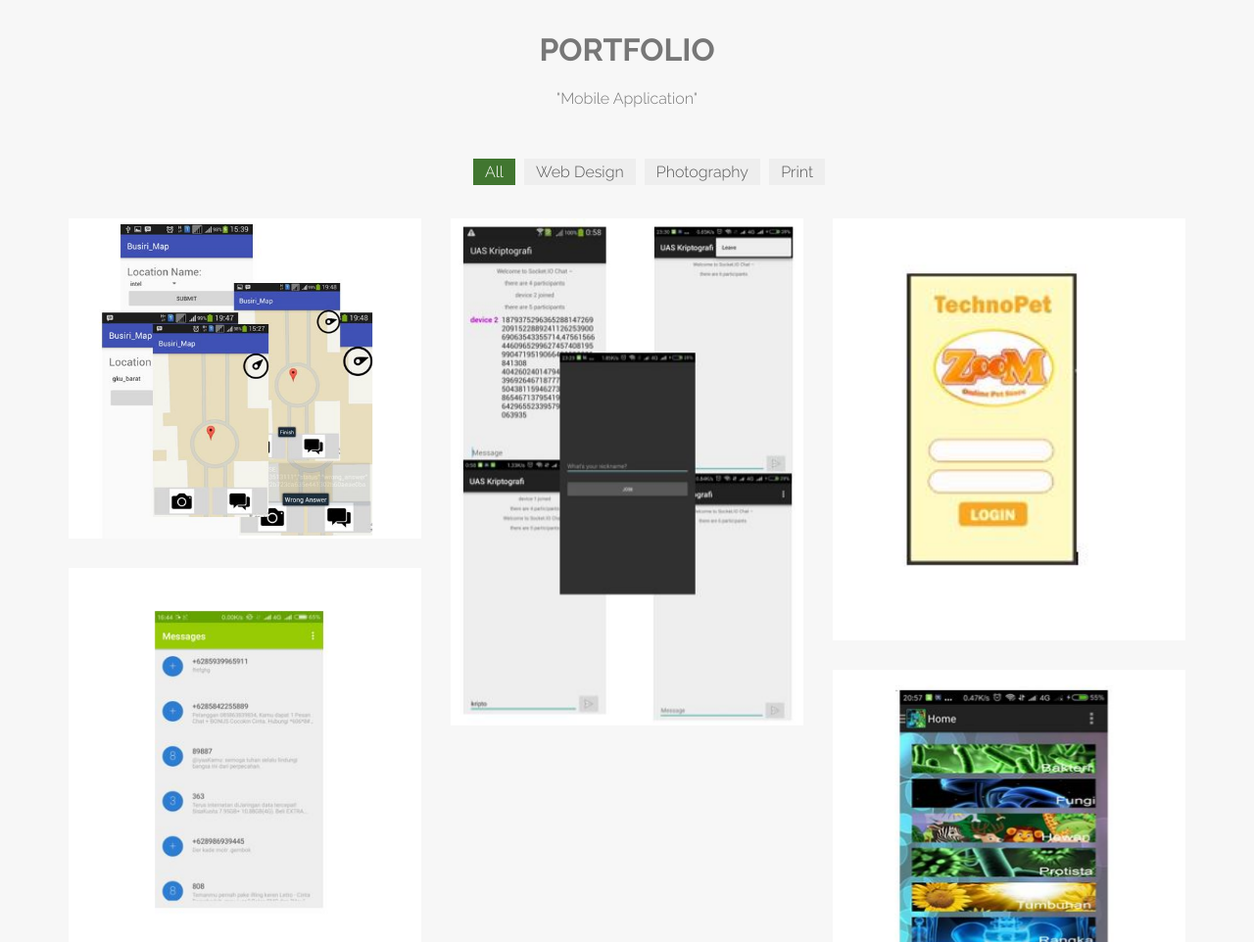
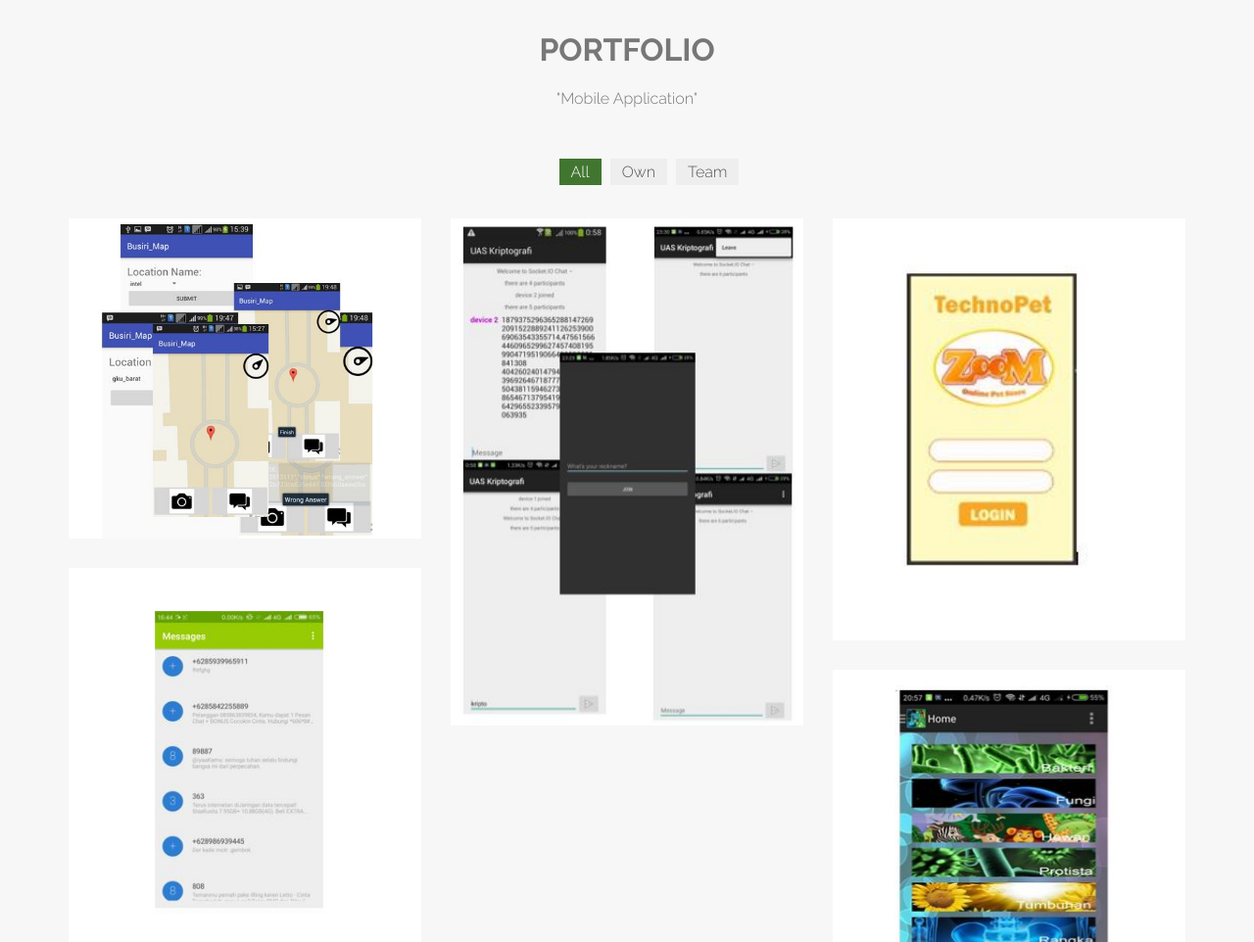
Before and after one commit to gbusiri/Portofolio, a plain HTML site: page index.html in a window 1280 px wide. Shown: the part 1276-2238 px from the top of the page at 98% size. Drawn offline with Linux system fonts and the light colour scheme; some packages are replaced by stand-ins of ours.

Commit message:
edit profile

```diff
--- a/index.html
+++ b/index.html
@@ -286,9 +286,9 @@
                           <nav id="filter" class="col-md-12 text-center">
                             <ul>
                               <li><a href="#" class="current btn-theme btn-small" data-filter="*">All</a></li>
-                              <li><a href="#"  class="btn-theme btn-small" data-filter=".webdesign" >Web Design</a></li>
-                              <li><a href="#"  class="btn-theme btn-small" data-filter=".photography">Photography</a></li>
-                              <li ><a href="#" class="btn-theme btn-small" data-filter=".print">Print</a></li>
+                              <li><a href="" f="#"  class="btn-theme btn-small" data-filter=".webdesign" >Own</a></li>
+                              <li><a href="#"  class="btn-theme btn-small" data-filter=".photography">Team</a></li>
+                              <!-- <li ><a href="#" class="btn-theme btn-small" data-filter=".print">Print</a></li> -->
                             </ul>
                           </nav>
                           <div class="col-md-12">
@@ -310,7 +310,7 @@
 									</div>
                                 </article>
 
-                                <article class="col-md-4 isotopeItem photography">
+                                <article class="col-md-4 isotopeItem webdesign">
 									<div class="portfolio-item">
 									<div class="wow bounceIn">
 										<img src="img/portfolio/quick_chatting.jpg" alt="" />
@@ -326,7 +326,7 @@
                                 </article>
 
 
-                                <article class="col-md-4 isotopeItem print">
+                                <article class="col-md-4 isotopeItem photography">
 									<div class="portfolio-item">
 									<div class="wow rotateInUpLeft">
 										<img src="img/portfolio/zoom_0.JPG" alt="" />
```
